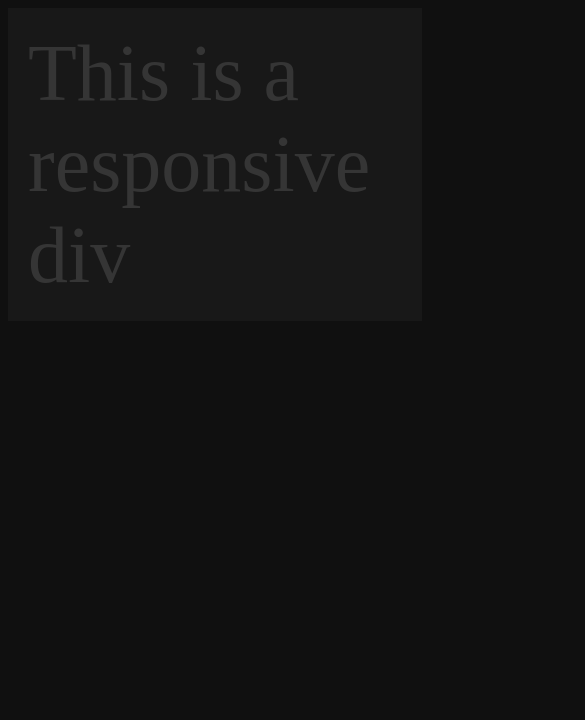
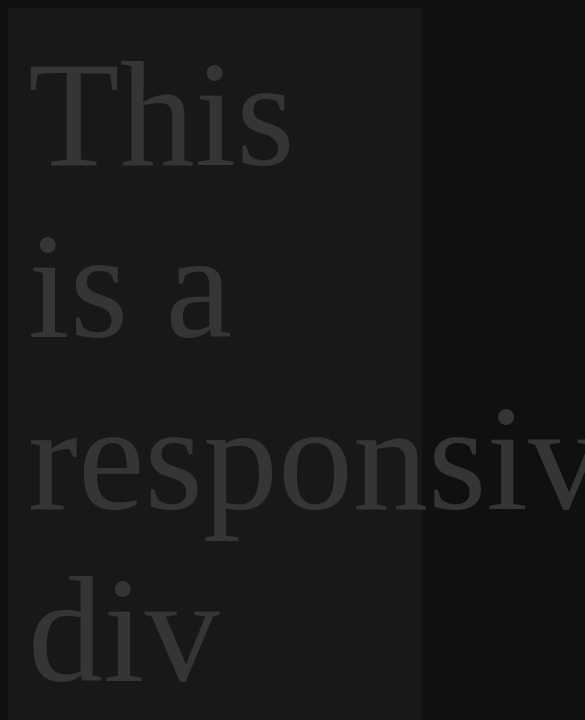
Before and after one commit to JATIN-RAGHAV/media, a plain HTML site: page index.html in a window 390 px wide. Shown: the top 720 px of the page, 585 px wide, since content can reach past the window. Drawn offline with Linux system fonts and the light colour scheme.

Commit message:
font size

```diff
--- a/index.html
+++ b/index.html
@@ -25,7 +25,7 @@
         background-color: #181818;
         color: #353535;
         width: 100%;
-        font-size: 80px;
+        font-size: 150px;
       }
     }
     </style>
```
